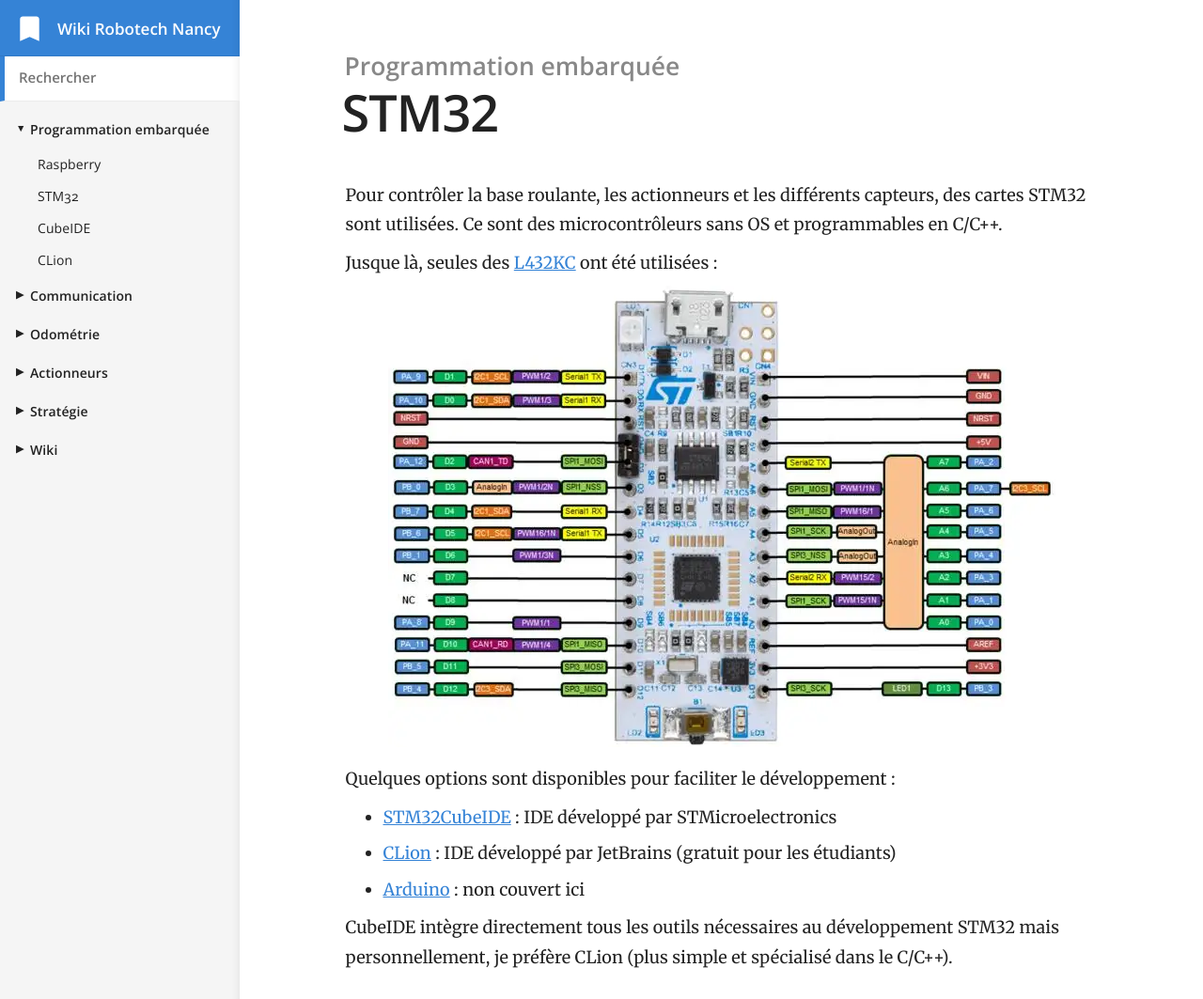
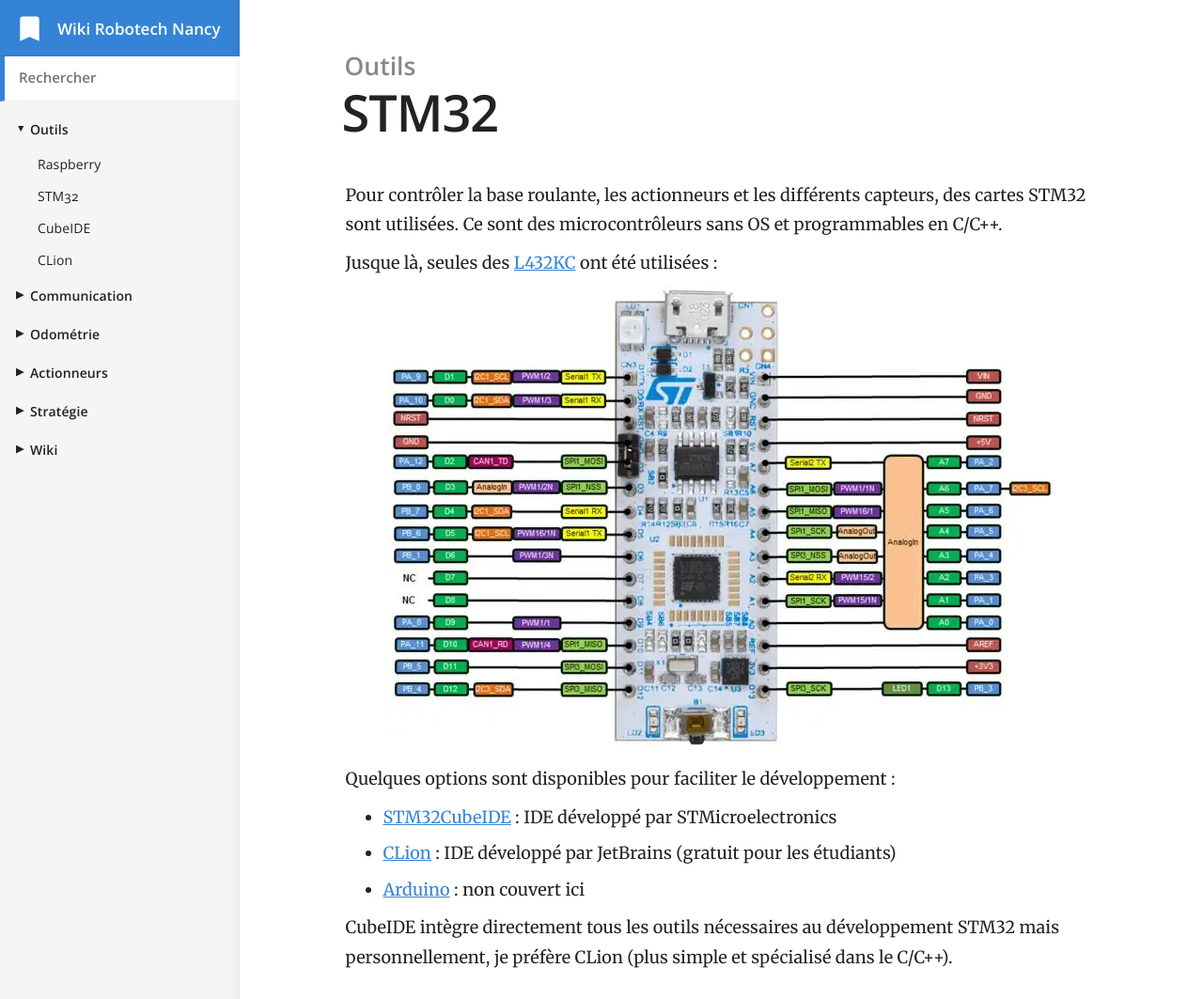
Before and after one commit to RobotechNancy/robotechnancy.github.io, a Jekyll site: the page built from _docs/tools/stm32.md, in a window 1280 px wide and 1063 px high. Shown: the whole window at 94% size. Built offline with Jekyll 4.4.1, drawn with Linux system fonts in a browser that asks for light colours.

Commit message:
Rename catégorie

```diff
--- a/_docs/embarque/clion.md
+++ b/_docs/tools/clion.md
@@ -1,7 +1,7 @@
 ---
 title: CLion
 order: 4
-category: Programmation embarquée
+category: Outils
 category_order: 1
 ---
 
--- a/_docs/embarque/cubeIDE.md
+++ b/_docs/tools/cubeIDE.md
@@ -1,7 +1,7 @@
 ---
 title: CubeIDE
 order: 3
-category: Programmation embarquée
+category: Outils
 category_order: 1
 ---
 
--- a/_docs/embarque/raspberry.md
+++ b/_docs/tools/raspberry.md
@@ -1,7 +1,7 @@
 ---
 title: Raspberry
 order: 1
-category: Programmation embarquée
+category: Outils
 category_order: 1
 ---
 
--- a/_docs/embarque/stm32.md
+++ b/_docs/tools/stm32.md
@@ -1,7 +1,7 @@
 ---
 title: STM32
 order: 2
-category: Programmation embarquée
+category: Outils
 category_order: 1
 ---
 
```
Also changed, not shown: other parts of _docs/tools/stm32.md (+2 -0 lines).
